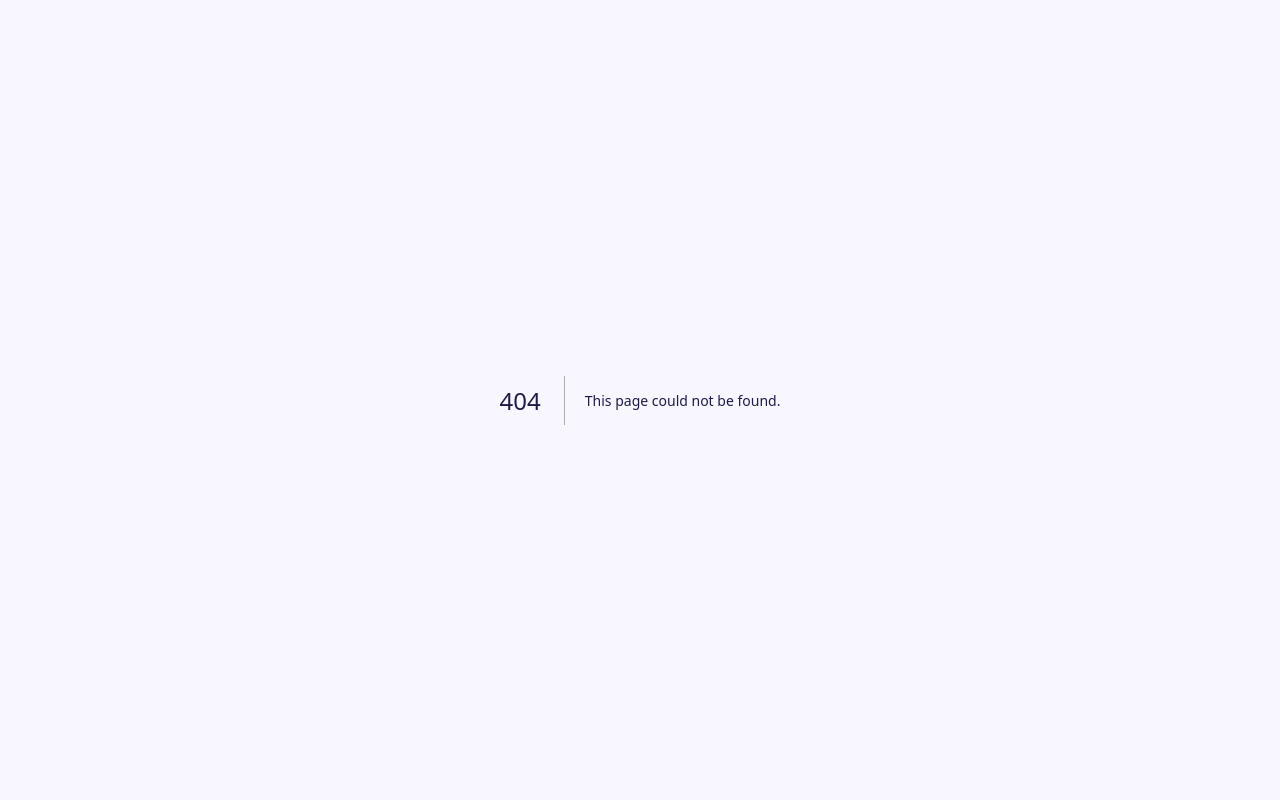
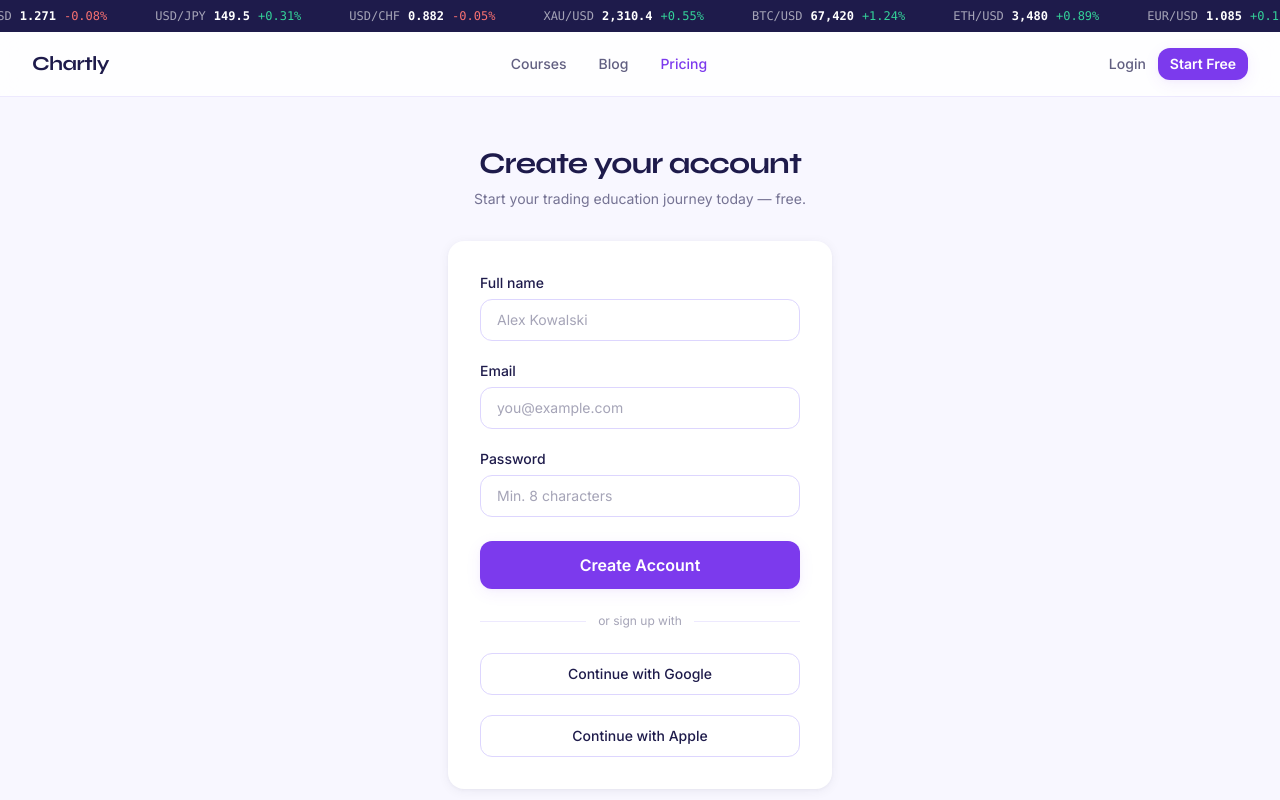
Before and after one commit to kalibabka52-jpg/chartly, a Next.js app: page /signup in a window 1280 px wide. Before the commit this address had no page. Shown: the top 800 px of the page. Built offline with nearby package versions, Linux system fonts and the light colour scheme; no server answers.

Commit message:
feat: login and signup pages with mock session handling

```diff
--- /dev/null
+++ b/src/app/(public)/login/page.tsx
@@ -0,0 +1,60 @@
+// src/app/(public)/login/page.tsx
+'use client'
+import { useState } from 'react'
+import Link from 'next/link'
+import { useRouter } from 'next/navigation'
+import { Input }  from '@/components/atoms/Input'
+import { Button } from '@/components/atoms/Button'
+import { setSession } from '@/lib/auth'
+
+export default function LoginPage() {
+  const router = useRouter()
+  const [email, setEmail]       = useState('')
+  const [password, setPassword] = useState('')
+  const [error, setError]       = useState('')
+
+  function handleSubmit(e: React.FormEvent) {
+    e.preventDefault()
+    if (!email || !password) { setError('Please fill in all fields.'); return }
+    setSession({ userId: 'u5', name: 'Alex Kowalski', level: 4 })
+    document.cookie = 'chartly_auth=1; path=/'
+    router.push('/dashboard')
+  }
+
+  return (
+    <div className="min-h-[calc(100vh-8rem)] flex items-center justify-center px-4 py-12">
+      <div className="w-full max-w-sm">
+        <div className="text-center mb-8">
+          <h1 className="font-display text-3xl font-bold text-brand-900 tracking-tight mb-2">Welcome back</h1>
+          <p className="text-brand-900/60 text-sm">Login to continue your trading education.</p>
+        </div>
+
+        <form onSubmit={handleSubmit} className="bg-white rounded-2xl p-8 shadow-card flex flex-col gap-5">
+          <Input label="Email" id="email" type="email" placeholder="you@example.com"
+            value={email} onChange={e => setEmail(e.target.value)} />
+          <Input label="Password" id="password" type="password" placeholder="••••••••"
+            value={password} onChange={e => setPassword(e.target.value)} error={error} />
+          <Button type="submit" size="lg" className="w-full mt-1">Login</Button>
+
+          <div className="relative flex items-center gap-3 my-1">
+            <div className="flex-1 h-px bg-brand-100" />
+            <span className="text-xs text-brand-900/40">or continue with</span>
+            <div className="flex-1 h-px bg-brand-100" />
+          </div>
+
+          {['Google', 'Apple'].map(provider => (
+            <button key={provider} type="button"
+              className="w-full flex items-center justify-center gap-2 py-2.5 border border-brand-200 rounded-xl text-sm font-medium text-brand-900 hover:bg-brand-50 transition-[background] focus-visible:outline-none focus-visible:ring-2 focus-visible:ring-brand-600 active:scale-[0.98]">
+              Continue with {provider}
+            </button>
+          ))}
+        </form>
+
+        <p className="text-center text-sm text-brand-900/50 mt-6">
+          No account?{' '}
+          <Link href="/signup" className="text-brand-600 font-medium hover:text-brand-700 transition-[opacity]">Sign up free</Link>
+        </p>
+      </div>
+    </div>
+  )
+}
--- /dev/null
+++ b/src/app/(public)/signup/page.tsx
@@ -0,0 +1,64 @@
+// src/app/(public)/signup/page.tsx
+'use client'
+import { useState } from 'react'
+import Link from 'next/link'
+import { useRouter } from 'next/navigation'
+import { Input }  from '@/components/atoms/Input'
+import { Button } from '@/components/atoms/Button'
+import { setSession } from '@/lib/auth'
+
+export default function SignupPage() {
+  const router = useRouter()
+  const [name, setName]         = useState('')
+  const [email, setEmail]       = useState('')
+  const [password, setPassword] = useState('')
+  const [error, setError]       = useState('')
+
+  function handleSubmit(e: React.FormEvent) {
+    e.preventDefault()
+    if (!name || !email || !password) { setError('Please fill in all fields.'); return }
+    if (password.length < 8) { setError('Password must be at least 8 characters.'); return }
+    setSession({ userId: 'u5', name, level: 1 })
+    document.cookie = 'chartly_auth=1; path=/'
+    router.push('/dashboard')
+  }
+
+  return (
+    <div className="min-h-[calc(100vh-8rem)] flex items-center justify-center px-4 py-12">
+      <div className="w-full max-w-sm">
+        <div className="text-center mb-8">
+          <h1 className="font-display text-3xl font-bold text-brand-900 tracking-tight mb-2">Create your account</h1>
+          <p className="text-brand-900/60 text-sm">Start your trading education journey today — free.</p>
+        </div>
+
+        <form onSubmit={handleSubmit} className="bg-white rounded-2xl p-8 shadow-card flex flex-col gap-5">
+          <Input label="Full name" id="name" placeholder="Alex Kowalski"
+            value={name} onChange={e => setName(e.target.value)} />
+          <Input label="Email" id="email" type="email" placeholder="you@example.com"
+            value={email} onChange={e => setEmail(e.target.value)} />
+          <Input label="Password" id="password" type="password" placeholder="Min. 8 characters"
+            value={password} onChange={e => setPassword(e.target.value)} error={error} />
+          <Button type="submit" size="lg" className="w-full mt-1">Create Account</Button>
+
+          <div className="relative flex items-center gap-3 my-1">
+            <div className="flex-1 h-px bg-brand-100" />
+            <span className="text-xs text-brand-900/40">or sign up with</span>
+            <div className="flex-1 h-px bg-brand-100" />
+          </div>
+
+          {['Google', 'Apple'].map(provider => (
+            <button key={provider} type="button"
+              className="w-full flex items-center justify-center gap-2 py-2.5 border border-brand-200 rounded-xl text-sm font-medium text-brand-900 hover:bg-brand-50 transition-[background] focus-visible:outline-none focus-visible:ring-2 focus-visible:ring-brand-600 active:scale-[0.98]">
+              Continue with {provider}
+            </button>
+          ))}
+        </form>
+
+        <p className="text-center text-sm text-brand-900/50 mt-6">
+          Already have an account?{' '}
+          <Link href="/login" className="text-brand-600 font-medium hover:text-brand-700 transition-[opacity]">Login</Link>
+        </p>
+      </div>
+    </div>
+  )
+}
```
